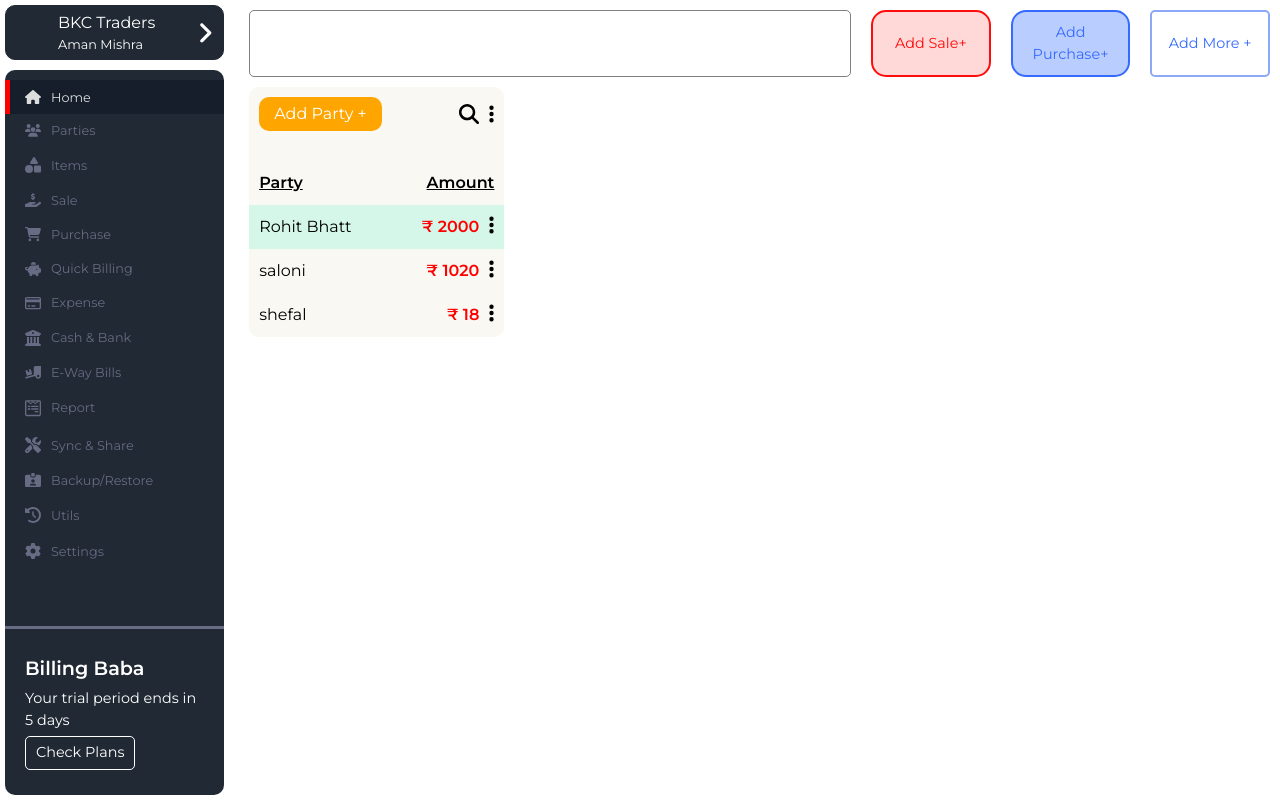
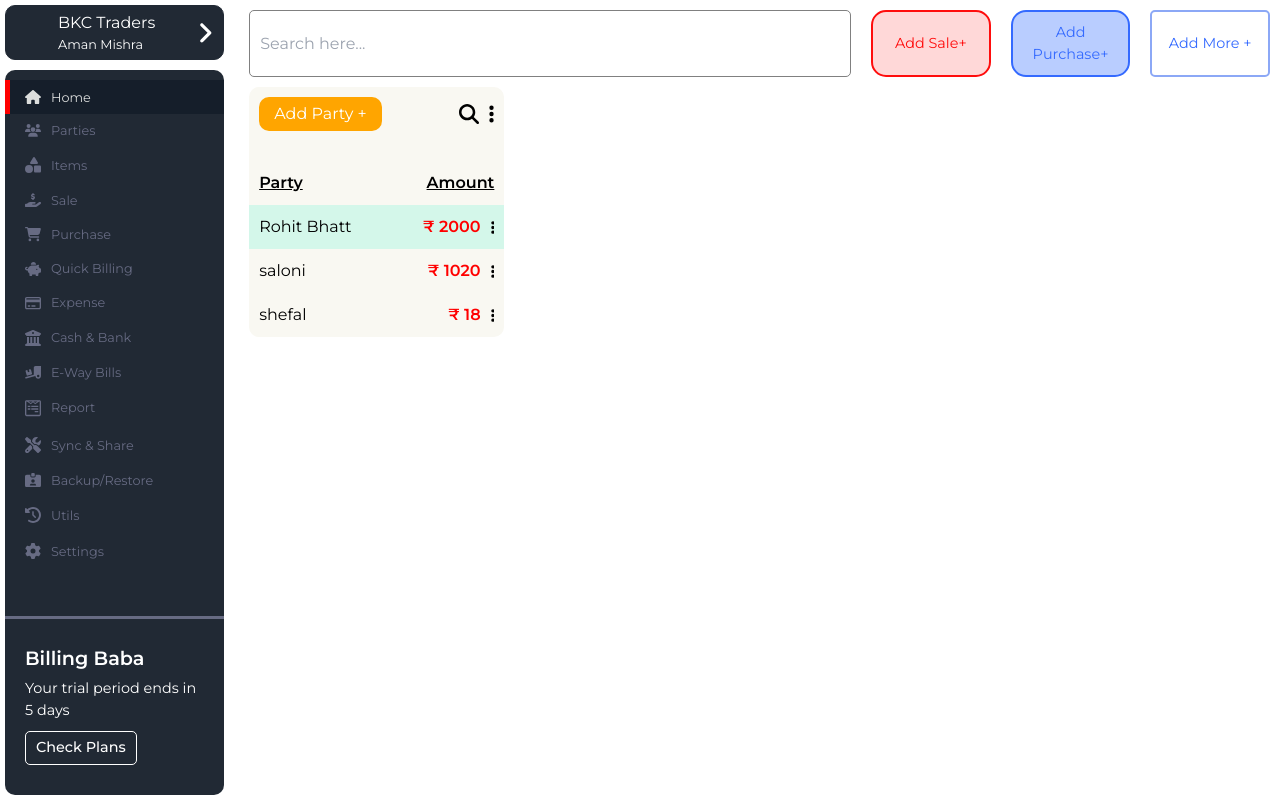
Before and after one commit to meechan16/Billing-Baba, a React (Create React App) app: page /parties in a window 1280 px wide. Built offline with nearby package versions, Linux system fonts and the light colour scheme.

Commit message:
some changes

```diff
--- a/src/pages/home.jsx
+++ b/src/pages/home.jsx
@@ -8,7 +8,11 @@ export default function Home({ children }) {
       <Sidebar />
       <div className="body">
         <div id="nav">
-          <input type="text" className="searchbar" />
+          <input
+            type="text"
+            className="searchbar"
+            placeholder="Search here..."
+          />
           <button className="addSale">
             Add Sale<span>{"+"}</span>
           </button>
--- a/src/style.scss
+++ b/src/style.scss
@@ -130,7 +130,15 @@
         border: 1px solid white;
         border-radius: 5px;
         padding: 5px 10px;
-        margin: 5px 0;
+        margin: 10px 0;
+        transition: 100ms ease;
+        font-weight: 500;
+        &:hover {
+          background-color: white;
+          color: var(--black-1);
+          font-weight: 700;
+          transition: 100ms ease;
+        }
       }
     }
   }
@@ -388,6 +396,7 @@
       .tile {
         display: flex;
         justify-content: space-between;
+        align-items: center;
         padding: 10px;
         &.selected {
           background-color: #d4f7ea;
@@ -396,13 +405,14 @@
         }
         div {
           display: flex;
+          align-items: center;
           gap: 10px;
           p {
             color: red;
             font-weight: 600;
           }
           svg {
-            height: 20px;
+            height: 15px;
           }
         }
         transition: 100ms ease;
```
